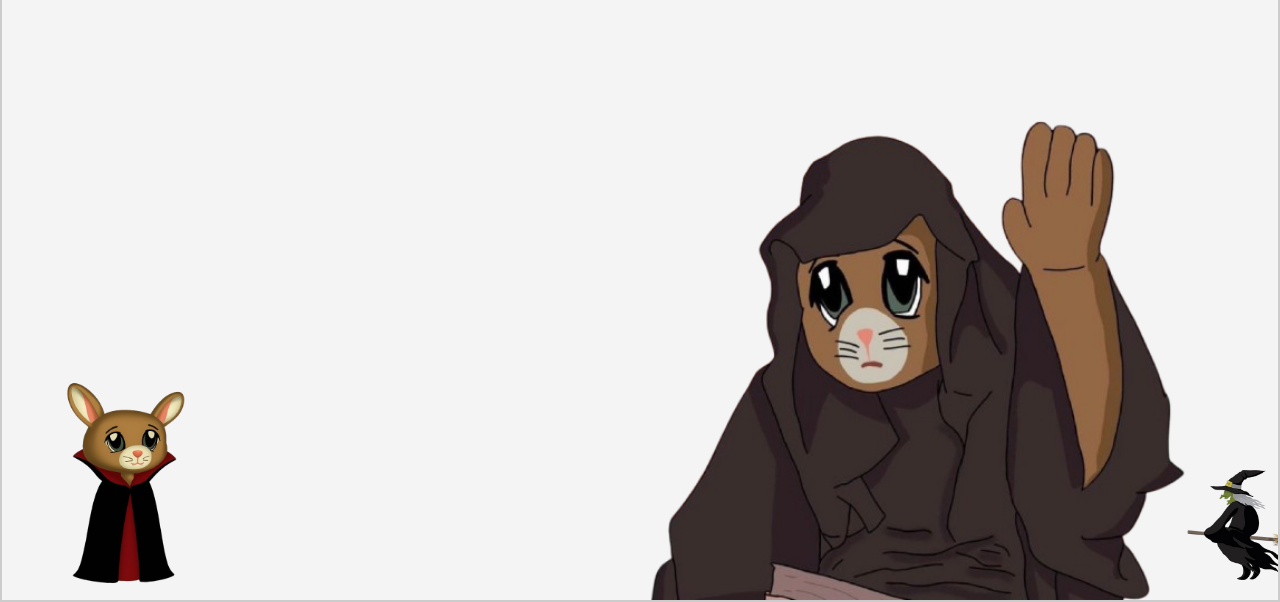
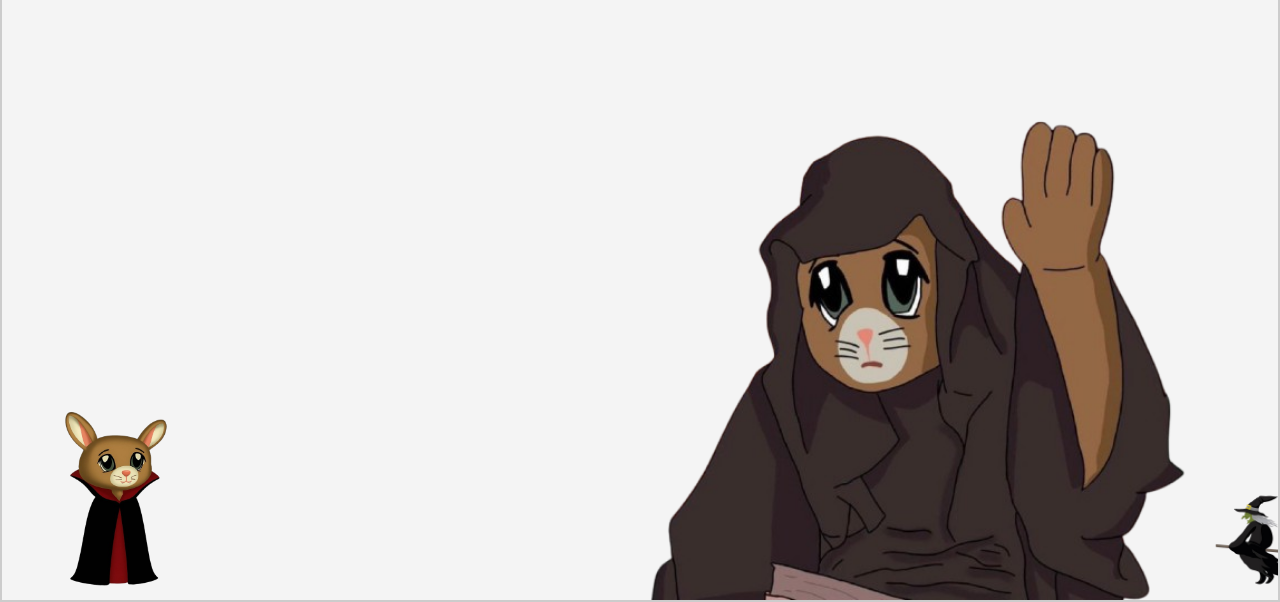
Before and after one commit to Tolaxyz/Rabbitio, a plain HTML site: page index.html in a window 1280 px wide. Shown: the part 198-800 px from the top of the page. Drawn offline with Linux system fonts and the light colour scheme.

Commit message:
Update style.css

```diff
--- a/style.css
+++ b/style.css
@@ -19,14 +19,14 @@
 
   .character {
     position: absolute;
-    width: 150px;
+    width: 130px;
     bottom: 0;
     left: 50px;
   }
 
   .obstacle {
     position: absolute;
-    width: 150px;
+    width: 120px;
     bottom: 0;
     right: -50px;
   }
```
